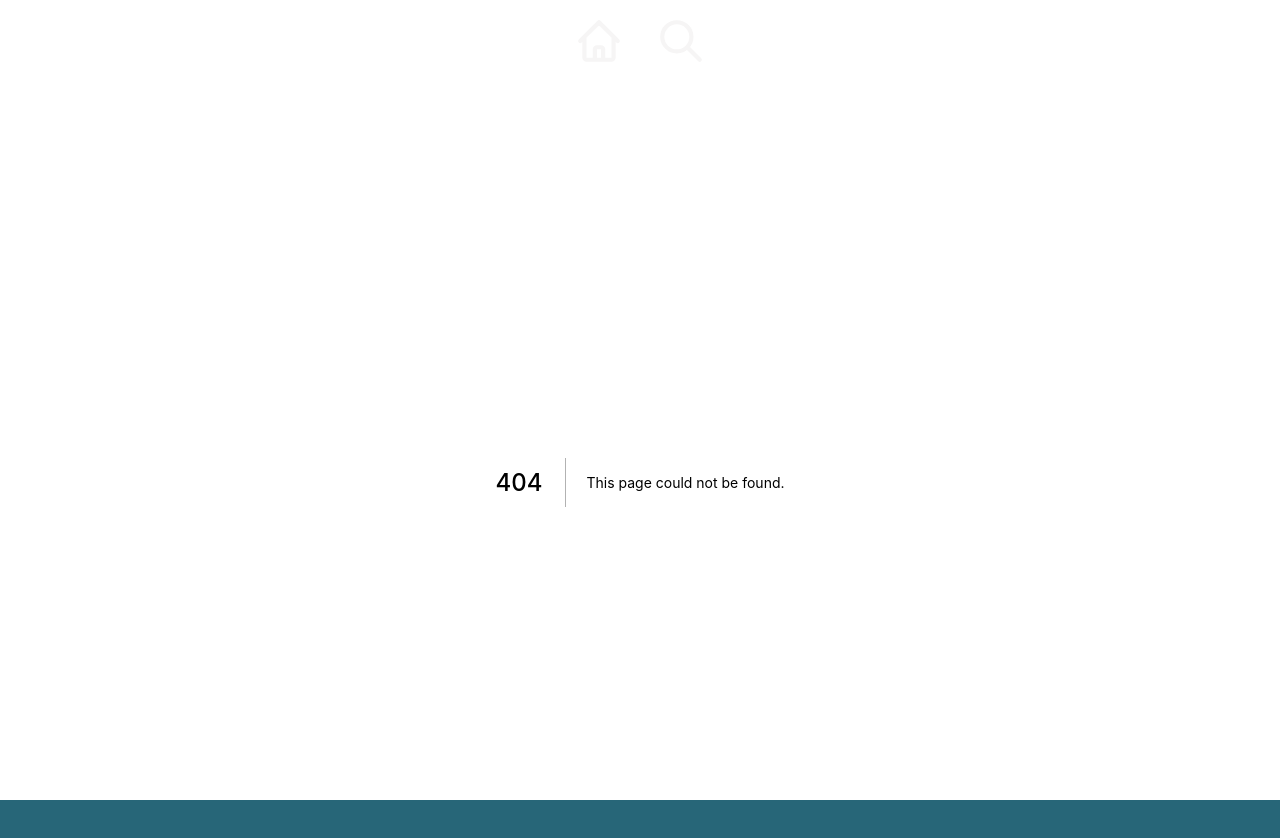
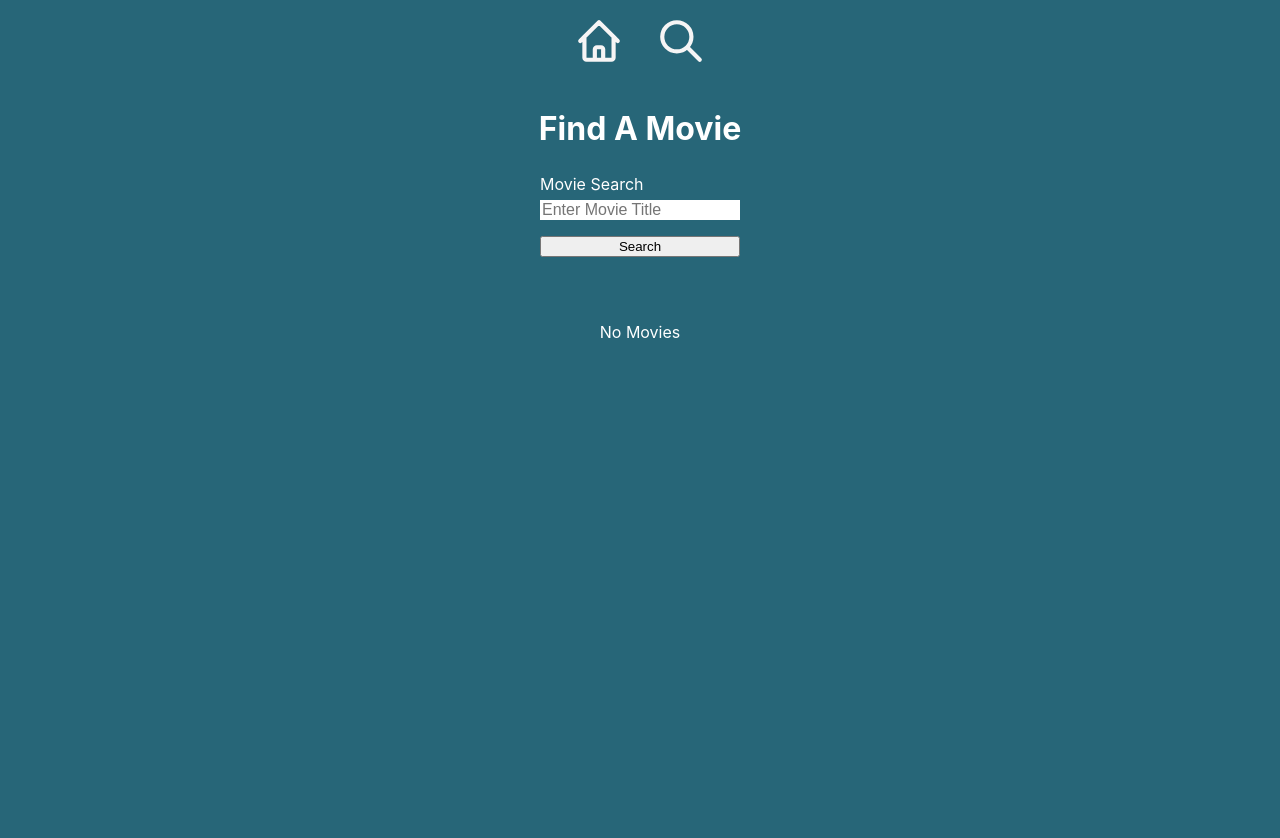
Before and after one commit to vibrentcarey/movies, a Next.js app: page /search in a window 1280 px wide. Before the commit this address had no page. Shown: the top 838 px of the page. After the commit the page ends 800 px from the top, so only its background shows below. Built offline with nearby package versions, Linux system fonts and the light colour scheme; no server answers.

Commit message:
Add search functionality

```diff
--- a/next.config.js
+++ b/next.config.js
@@ -2,4 +2,7 @@ module.exports = {
   images: {
     domains: ['image.tmdb.org']
   },
+  env: {
+    API_KEY: process.env.API_KEY,
+  }
 }
--- a/pages/index.js
+++ b/pages/index.js
@@ -22,7 +22,6 @@ export default function Home({ results }) {
 
 export async function getServerSideProps(context) {
   const genre = context.query.genre;
-  console.log(genre)
   try {
     const response = await axios.get(`https://api.themoviedb.org/3${requests[genre]?.url || requests.trending.url}`)
     return {
--- /dev/null
+++ b/pages/search.js
@@ -0,0 +1,45 @@
+import axios from 'axios';
+import React, { useRef, useState } from 'react';
+import Results from '../components/results/Results';
+import styles from '../styles/Search.module.scss'
+
+const Search = () => {
+  const [movies, setMovies] = useState([]);
+  const movieRef = useRef('');
+  const [inputIsValid, setInputIsValid] = useState(true);
+  const API_KEY = process.env.API_KEY;
+
+  const handleFormSubmit = async (e) => {
+    e.preventDefault()
+    const movie = movieRef.current.value;
+
+    if (movie.length < 3) {
+      setInputIsValid(false)
+      setTimeout(() => {
+        setInputIsValid(true)
+      }, 3000)
+      return
+    }
+    try {
+      const response = await axios.get(`https://api.themoviedb.org/3/search/movie?api_key=${API_KEY}&query=${movie}`)
+      setMovies(response.data.results);
+    } catch (err) {
+      console.log(err);
+    }
+  }
+  return (
+    <section className={styles.search}>
+      <h1 className={styles.title}>Find A Movie</h1>
+
+      <form className={styles.form} onSubmit={handleFormSubmit}>
+      <label htmlFor='movie'>Movie Search</label>
+        <input autoComplete="off" placeholder='Enter Movie Title' className={styles.input} ref={movieRef} id='movie'/>
+        {!inputIsValid && <p className={styles.error}>Please enter at least 3 characters</p>}
+        <button className={styles.button}>Search</button>
+      </form>
+      {movies.length === 0 ? <p>No Movies</p> : <Results results={movies} />}
+    </section>
+  );
+};
+
+export default Search;
--- /dev/null
+++ b/styles/Search.module.scss
@@ -0,0 +1,33 @@
+.search {
+  display: flex;
+  flex-direction: column;
+  align-items: center;
+  color: white;
+}
+
+.title {
+  font-size: 2rem;
+}
+
+.form {
+  display: flex;
+  flex-direction: column;
+  height: 100px;
+  width: 200px;
+  margin-bottom: 2rem;
+}
+
+.input {
+  margin-top: 0.4rem;
+  border: none;
+  outline: none;
+  font-size: 16px;
+}
+.error{
+  font-size: 0.6rem;
+  margin-top: 0.2rem;
+  color: #ffcccb;
+}
+.button{
+  margin-top: 1rem;;
+}
```
